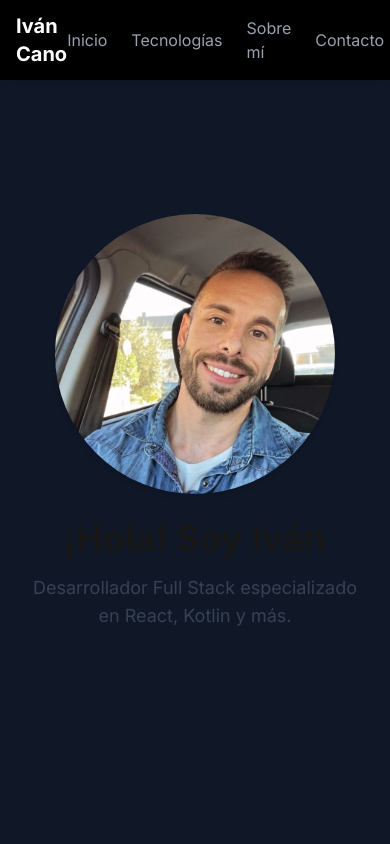
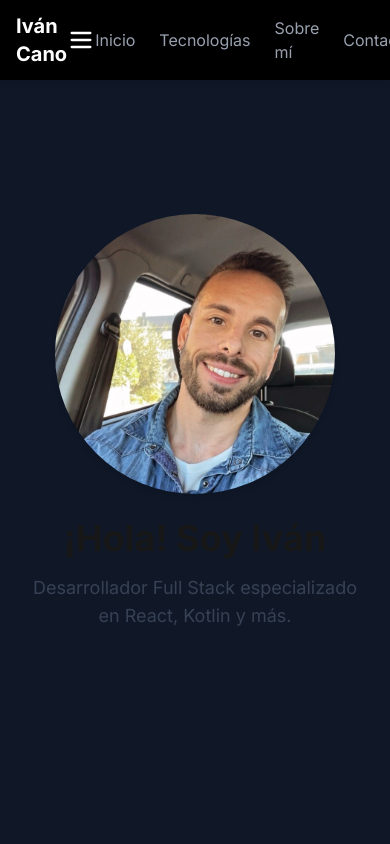
Before and after one commit to ivardev33/my-portfolio, a Next.js app: page / in a window 390 px wide. Shown: the top 844 px of the page. Built offline with nearby package versions, Linux system fonts and the light colour scheme.

Commit message:
Menú Hamburguesa

```diff
--- a/package.json
+++ b/package.json
@@ -10,6 +10,7 @@
   },
   "dependencies": {
     "framer-motion": "^12.23.0",
+    "lucide-react": "^0.525.0",
     "next": "15.3.4",
     "react": "^19.0.0",
     "react-dom": "^19.0.0",
--- a/src/components/Navbar.tsx
+++ b/src/components/Navbar.tsx
@@ -1,6 +1,16 @@
+
+"use client";
+
 import { FaLinkedin, FaGithub } from 'react-icons/fa'
+import { useState } from 'react'
+import{Menu,X} from "lucide-react";
 
 export default function Navbar() {
+
+const [menuOpen,setMenuOpen]=useState(false);
+
+const toggleMenu=()=>setMenuOpen(!menuOpen);
+
   return (
     <nav className="fixed top-0 left-0 right-0 bg-black shadow-md z-50">
       <div className="max-w-6xl mx-auto px-4 py-3 flex justify-between items-center">
@@ -8,6 +18,15 @@ export default function Navbar() {
         <div className="text-xl font-bold text-white">
           Iván Cano
         </div>
+
+            {/* Botón menú en móvil */}
+        <button
+          onClick={toggleMenu}
+          className="md:hidden text-white focus:outline-none"
+          aria-label="Abrir menú"
+        >
+          {menuOpen ? <X size={28} /> : <Menu size={28} />}
+        </button>
 
         {/* Enlaces a la derecha */}
         <ul className="flex items-center space-x-6 text-gray-400">
@@ -41,6 +60,31 @@ export default function Navbar() {
           </li>
         </ul>
       </div>
+
+       {/* Menú desplegable móvil */}
+      {menuOpen && (
+        <div className="md:hidden px-4 pb-4">
+          <ul className="flex flex-col gap-4 text-gray-400">
+            <li><a onClick={toggleMenu} href="#hero" className="hover:underline hover:text-white">Inicio</a></li>
+            <li><a onClick={toggleMenu} href="#technologies" className="hover:underline hover:text-white">Tecnologías</a></li>
+            <li><a onClick={toggleMenu} href="#about" className="hover:underline hover:text-white">Sobre mí</a></li>
+            <li><a onClick={toggleMenu} href="#contact" className="hover:underline hover:text-white">Contacto</a></li>
+            <li className="flex gap-4">
+              <a href="https://www.linkedin.com/in/ivancanop" target="_blank" rel="noopener noreferrer" aria-label="LinkedIn" className="hover:text-blue-600">
+                <FaLinkedin size={24} />
+              </a>
+              <a href="https://github.com/ivardev33" target="_blank" rel="noopener noreferrer" aria-label="GitHub" className="hover:text-gray-200">
+                <FaGithub size={24} />
+              </a>
+            </li>
+          </ul>
+        </div>
+      )}
+
+
+
+
+
     </nav>
   )
 }
```
Also changed, not shown: 1 other file (tests, documents, lock files or other folders).
